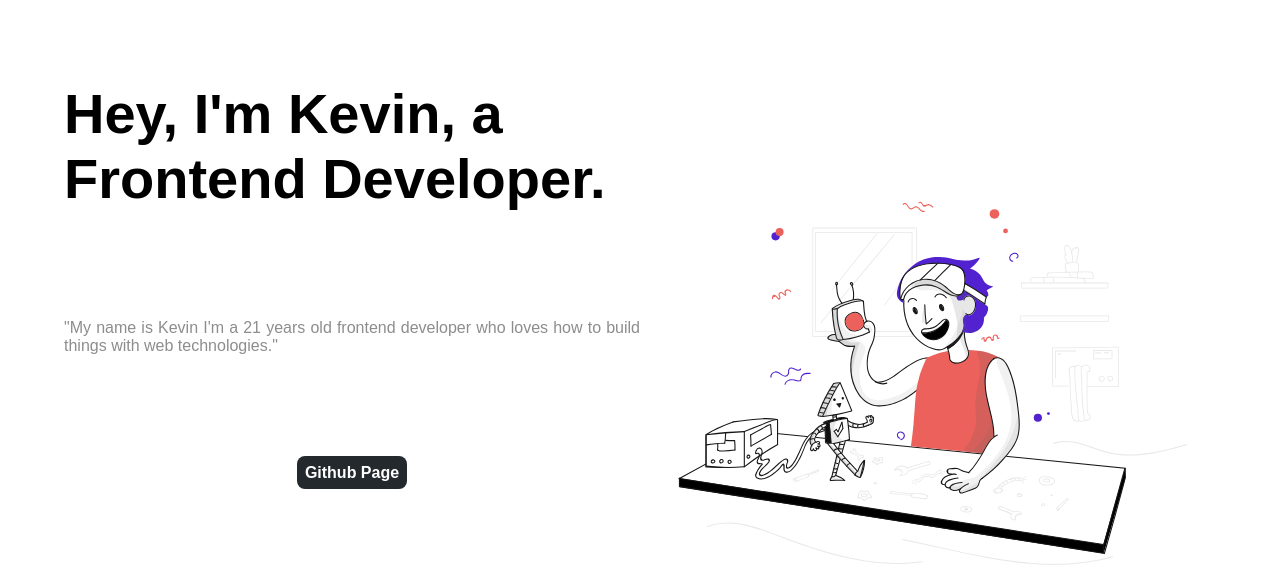
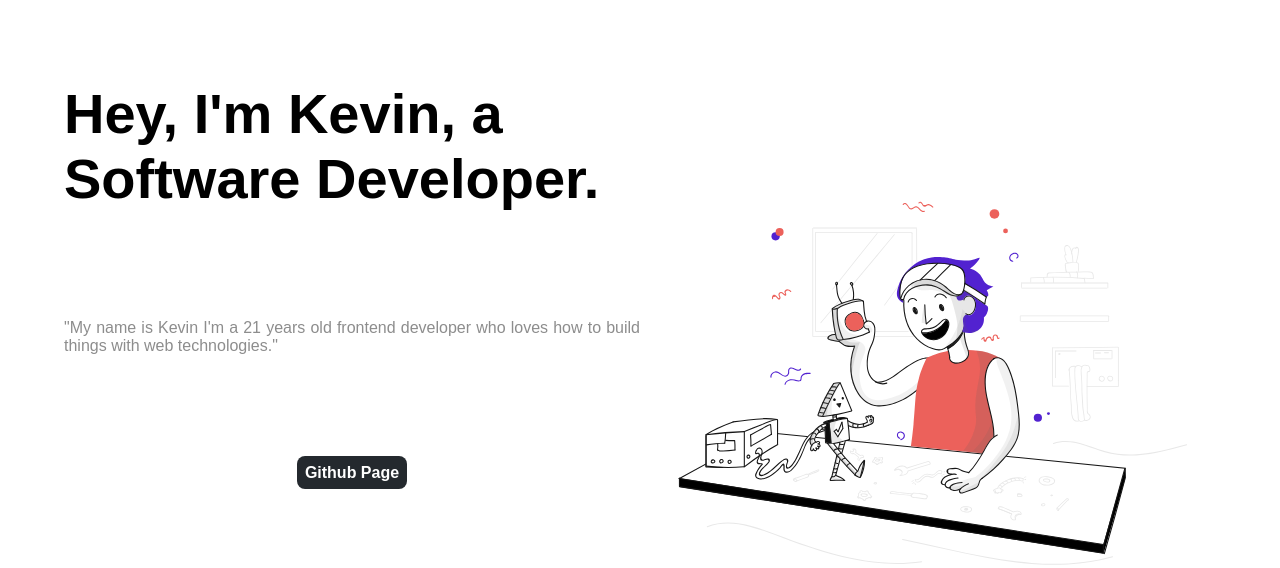
Before and after one commit to kevinmora47/KAMV.github.io, a plain HTML site: page index.html in a window 1280 px wide. Shown: the part 85-653 px from the top of the page. Drawn offline with Linux system fonts and the light colour scheme; a web font is replaced by a local one.

Commit message:
Update index.html

```diff
--- a/index.html
+++ b/index.html
@@ -57,7 +57,7 @@
       <div class="main__container">
         <div class="sub-container-left">
           <div class="title">
-            <h1 class="title__header">Hey, I'm Kevin, a Frontend Developer.</h1>
+            <h1 class="title__header">Hey, I'm Kevin, a Software Developer.</h1>
           </div>
           <div class="main-info">
             <p class="main-desc">
```
